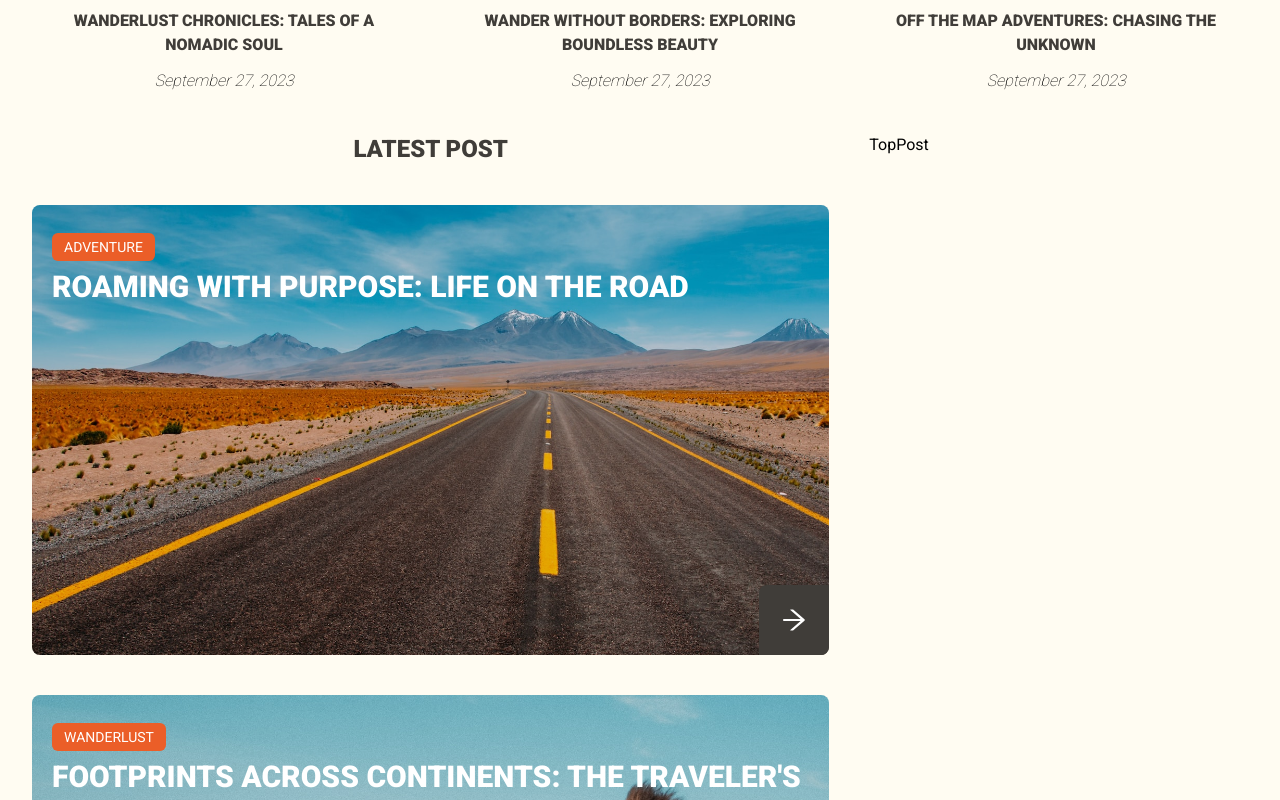
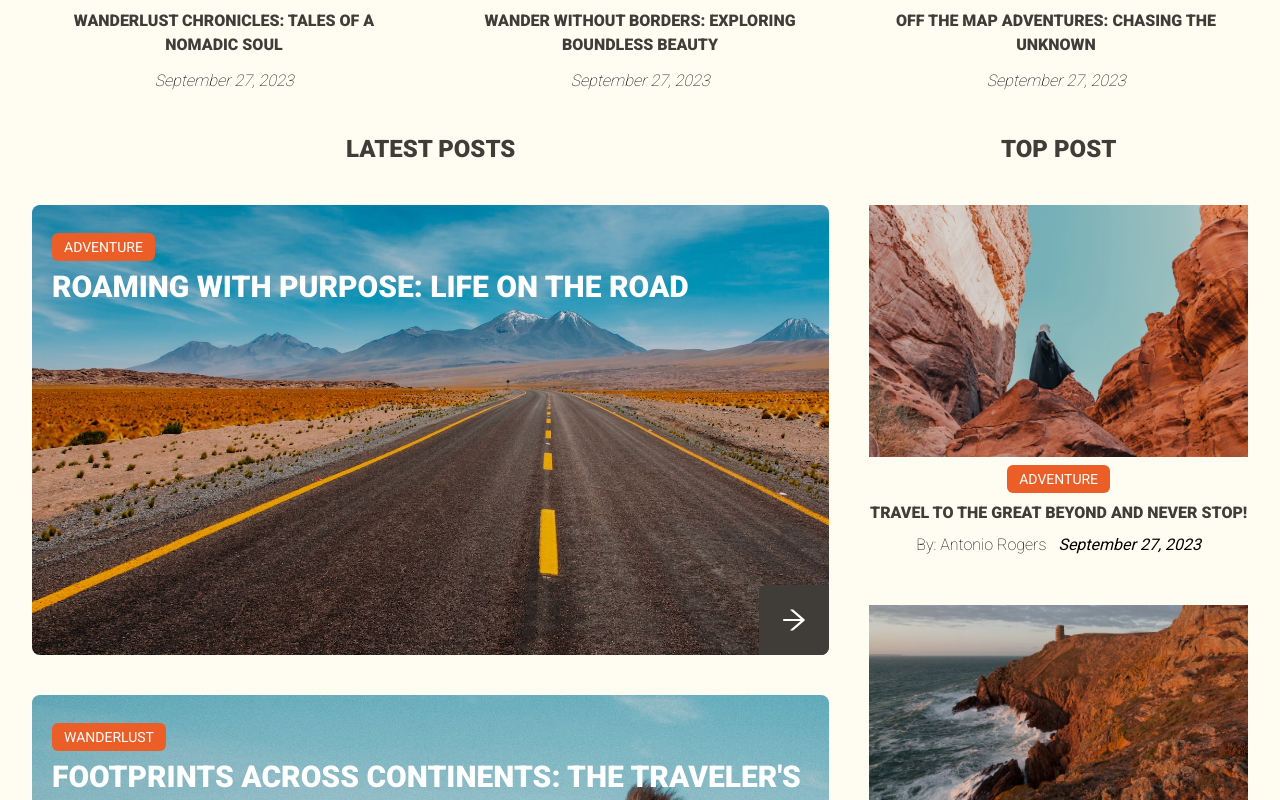
Before and after one commit to gabaal/ExploreX, a Next.js app: page / in a window 1280 px wide. Shown: the part 1320-2120 px from the top of the page. Built offline with nearby package versions, Linux system fonts and the light colour scheme.

Commit message:
Top posts complete

```diff
--- a/components/shared/BlogCard.tsx
+++ b/components/shared/BlogCard.tsx
@@ -5,7 +5,7 @@ import Overlay from "../ui/Overlay";
 import Link from "next/link";
 // import { PostTypes } from "@/types/postTypes";
 
-const BlogCard = ({ post }) => {
+const BlogCard = ({ post }: any) => {
   return (
     <article className="relative rounded-lg overflow-hidden">
       <div className="w-[1000px] h-[450px] relative">
--- a/components/shared/Hero.tsx
+++ b/components/shared/Hero.tsx
@@ -1,3 +1,4 @@
+/* eslint-disable @next/next/no-img-element */
 import { blogData } from "@/constants/blogData";
 import Tag from "../ui/Tag";
 import Overlay from "../ui/Overlay";
--- a/components/shared/LatestPost.tsx
+++ b/components/shared/LatestPost.tsx
@@ -7,7 +7,7 @@ import Button from "../ui/Button";
 const LatestPost = () => {
   const latestPost = blogData.filter((blog) => blog.latestPost === true);
 
-  const [visibleBlogs, setVisibleBlogs] = useState(3);
+  const [visibleBlogs, setVisibleBlogs] = useState(5);
 
   const showMoreBlogs = () => {
     setVisibleBlogs((prevVisibleBlogs) => prevVisibleBlogs + 3);
@@ -20,7 +20,7 @@ const LatestPost = () => {
           id="latest-post"
           className="text-center text-2xl font-extrabold uppercase text-tertiary inline-block px-2 mb-10"
         >
-          Latest Post
+          Latest Posts
         </h2>
       </div>
 
--- a/components/shared/TopPost.tsx
+++ b/components/shared/TopPost.tsx
@@ -1,7 +1,56 @@
-import React from "react";
+import Image from "next/image";
+import Link from "next/link";
+import Tag from "../ui/Tag";
+import Overlay from "../ui/Overlay";
+import { blogData } from "@/constants/blogData";
+// import { PostTypes } from "@/types/postTypes";
+// import { formatDate } from "@/utils/formatDate";
 
 const TopPost = () => {
-  return <div>TopPost</div>;
+  const topPost = blogData.filter((blog) => blog.topPost === true);
+
+  return (
+    <section aria-labelledby="top-post">
+      <div className="w-full text-center">
+        <h2
+          id="top-post"
+          className="text-center text-2xl font-extrabold uppercase text-tertiary inline-block px-2 mb-10"
+        >
+          Top Post
+        </h2>
+      </div>
+      <div className="flex h-full flex-col gap-12 items-center">
+        {topPost.map((post, index) => (
+          // eslint-disable-next-line react/jsx-key
+          <Link href={{ pathname: `blog/${post.id}`, query: { ...post } }}>
+            <article key={index}>
+              <div className="relative cursor-pointer">
+                <Image
+                  src={post.image_path}
+                  width={800}
+                  height={800}
+                  alt={`image for ${post.title}`}
+                  className="object-cover w-full h-full"
+                />
+                <Overlay />
+              </div>
+              <div className="w-full flex justify-center">
+                <Tag text={post.tags} />
+              </div>
+              <h3 className="font-extrabold uppercase text-tertiary text-center">
+                {post.title}
+              </h3>
+
+              <div className="flex gap-3 justify-center mt-2">
+                <span className="font-light">By: {post.authorName}</span>
+                <span className=" italic">{post.publishDate}</span>
+              </div>
+            </article>
+          </Link>
+        ))}
+      </div>
+    </section>
+  );
 };
 
 export default TopPost;
```
